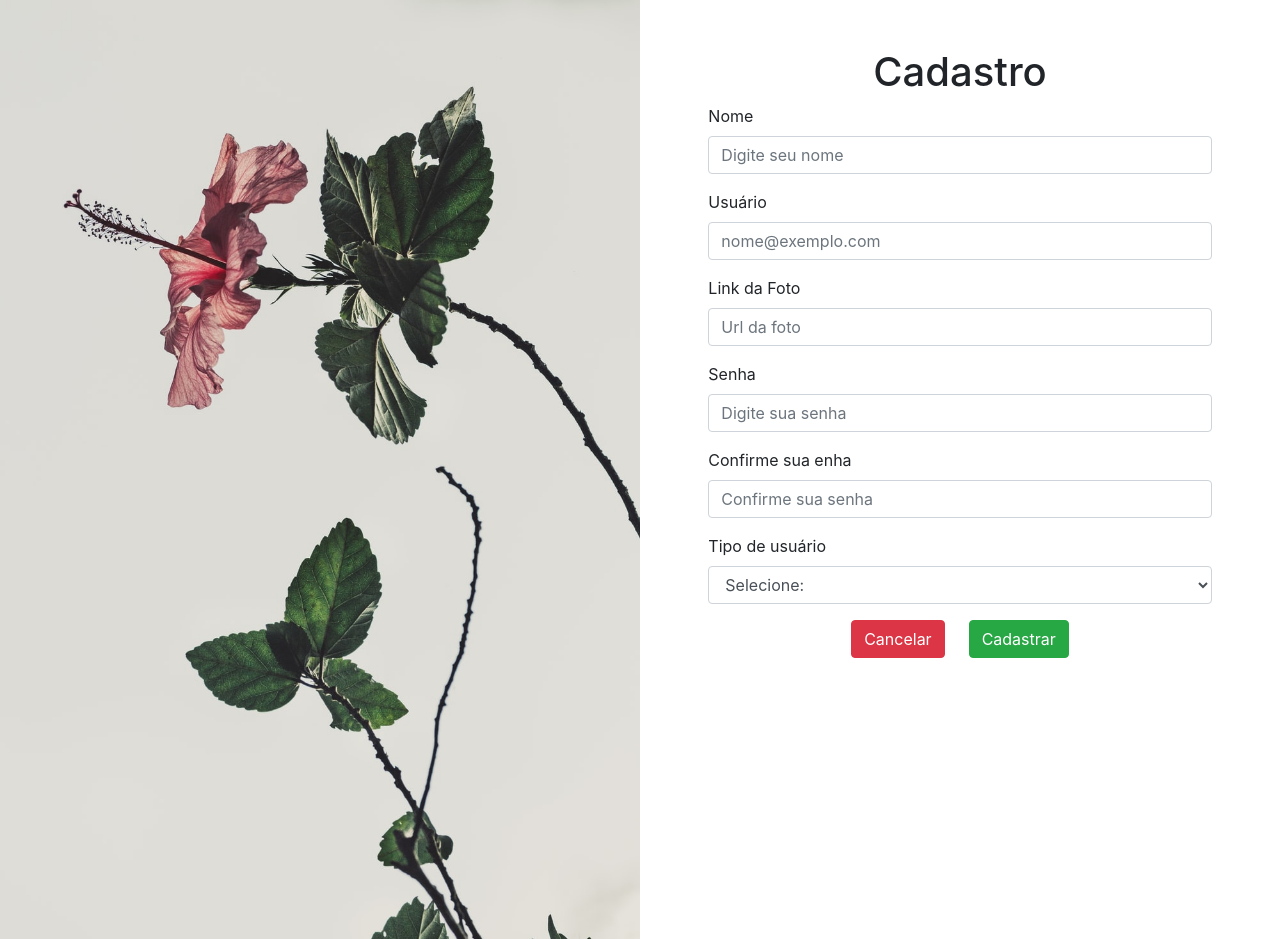
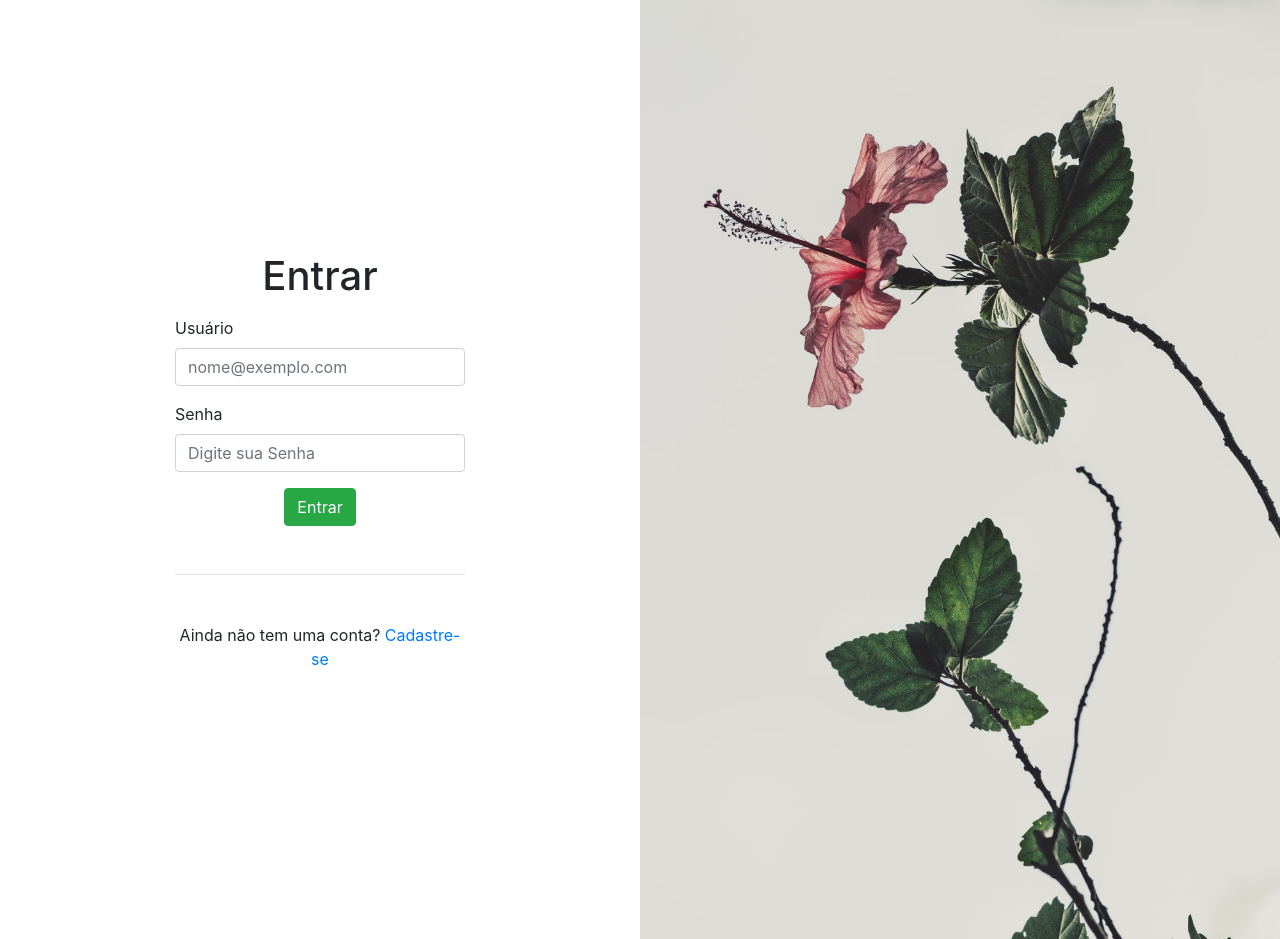
Before and after one commit to chellebernardo/blog-Pessoal-UI, an Angular app: page /login in a window 1280 px wide. Before the commit this address led to /. Built offline with nearby package versions, Linux system fonts and the light colour scheme.

Commit message:
Implementação das rotas

```diff
--- a/src/app/app-routing.module.ts
+++ b/src/app/app-routing.module.ts
@@ -1,7 +1,16 @@
 import { NgModule } from '@angular/core';
 import { RouterModule, Routes } from '@angular/router';
+import { CadastrarComponent } from './cadastrar/cadastrar.component';
+import { LoginComponent } from './login/login.component';
 
-const routes: Routes = [];
+const routes: Routes = [
+
+  {path: '', redirectTo: 'login', pathMatch: 'full'},
+
+  {path: 'login', component: LoginComponent},
+  {path: 'cadastrar', component: CadastrarComponent}
+
+];
 
 @NgModule({
   imports: [RouterModule.forRoot(routes)],
--- a/src/app/app.component.html
+++ b/src/app/app.component.html
@@ -1 +1 @@
-<app-cadastrar></app-cadastrar>
+<router-outlet></router-outlet>
--- a/src/app/cadastrar/cadastrar.component.html
+++ b/src/app/cadastrar/cadastrar.component.html
@@ -47,7 +47,7 @@
 
                     <div class="d-flex justify-content-center">
 
-                        <button class="btn btn-danger mr-4" type="submit">Cancelar</button>
+                        <button class="btn btn-danger mr-4" type="submit" routerLink="/login">Cancelar</button>
                         <button class="btn btn-success" type="submit">Cadastrar</button>
 
                     </div>
--- a/src/app/login/login.component.html
+++ b/src/app/login/login.component.html
@@ -23,7 +23,7 @@
 
                     <hr class="mt-5 mb-5">
 
-                    <p class="text-center">Ainda não tem uma conta? <a href="#">Cadastre-se</a></p>
+                    <p class="text-center">Ainda não tem uma conta? <a routerLink='/cadastrar'>Cadastre-se</a></p>
 
                 </div>
             </div>
```
